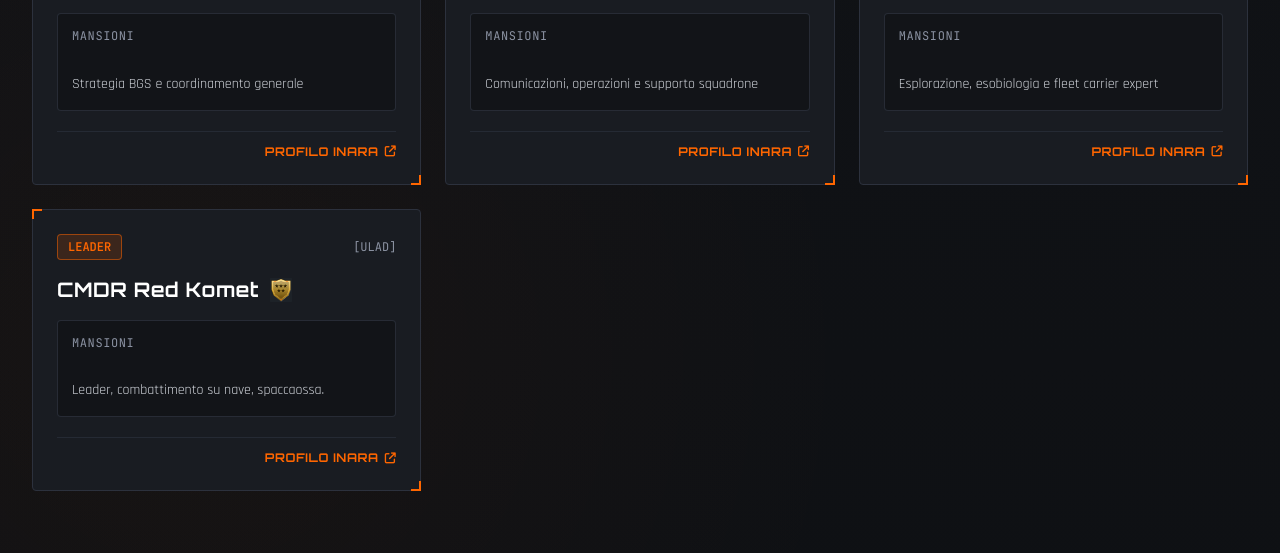
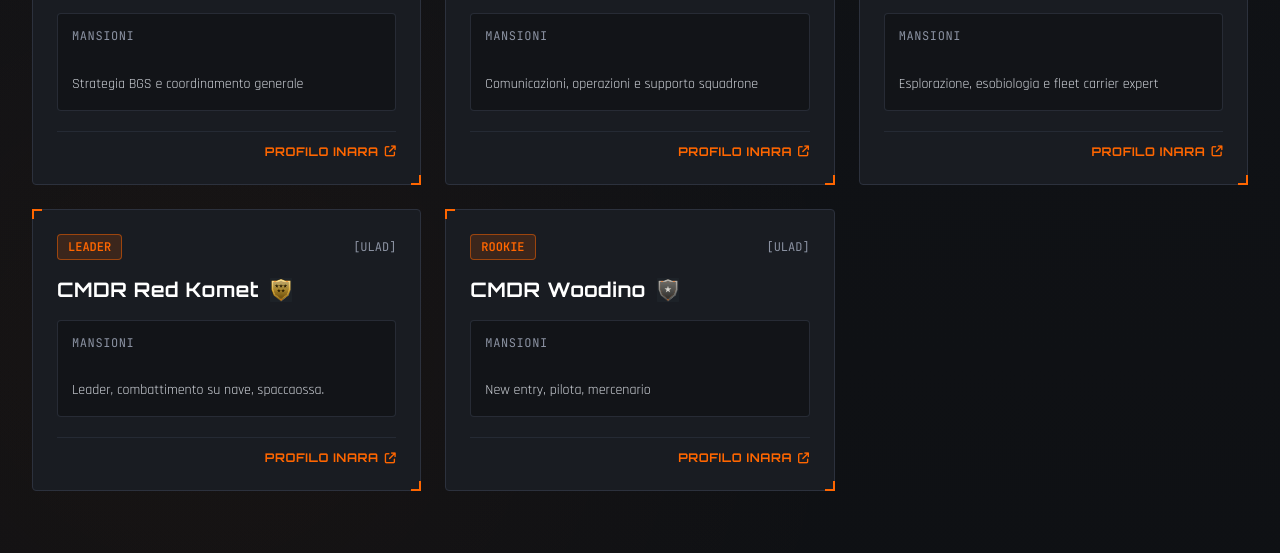
Before and after one commit to ArmandoBug/uladsite, a plain HTML site: page roster.html in a window 1280 px wide. Shown: the part 653-1206 px from the top of the page. Drawn offline with nearby package versions, Linux system fonts and the light colour scheme.

Commit message:
feat(roster): add CMDR Woodino

```diff
--- a/roster.html
+++ b/roster.html
@@ -448,6 +448,12 @@
                 rank: 'Leader',
                 duties: 'Leader, combattimento su nave, spaccaossa.',
                 inaraUrl: 'https://inara.cz/elite/cmdr/117696/'
+            },
+            {
+                cmdr: 'CMDR Woodino',
+                rank: 'Rookie',
+                duties: 'New entry, pilota, mercenario',
+                inaraUrl: 'https://inara.cz/elite/cmdr/364617/'
             }
         ];
 
```
